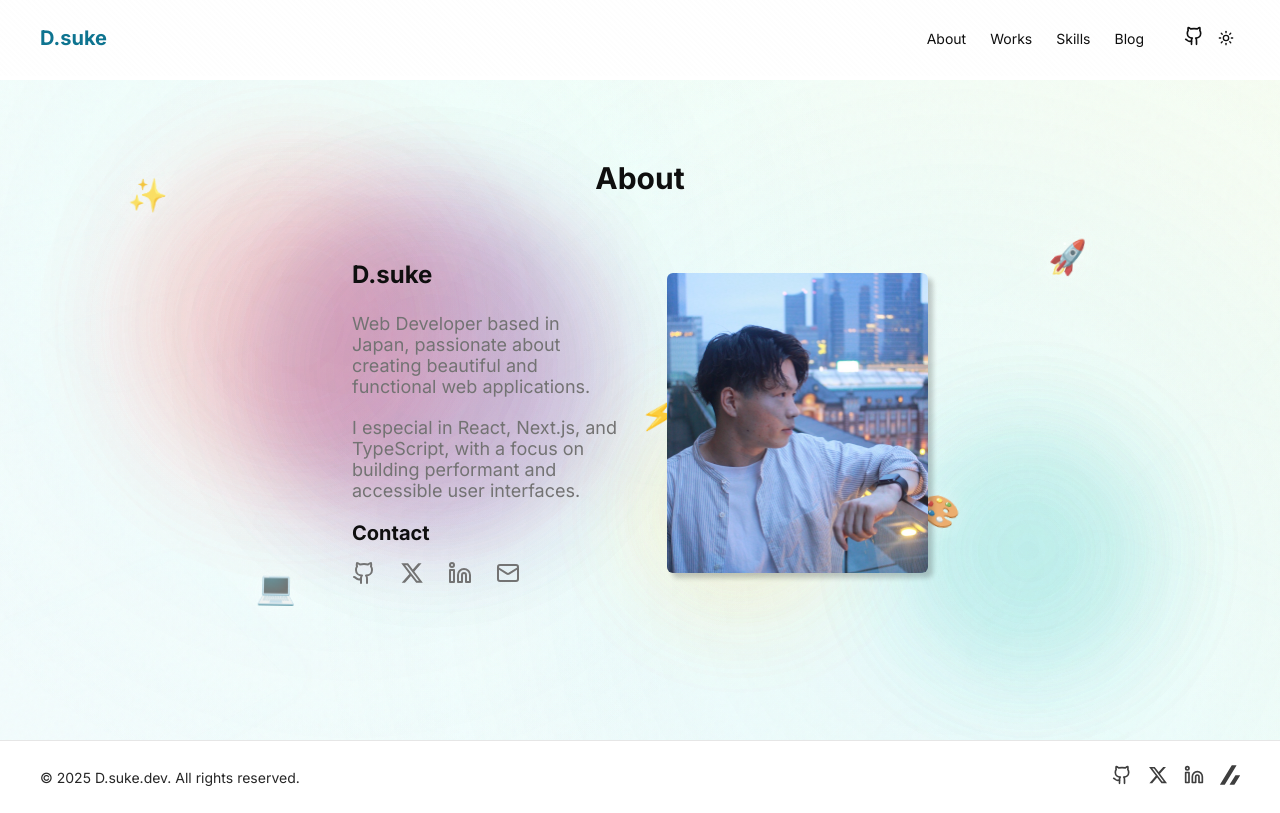
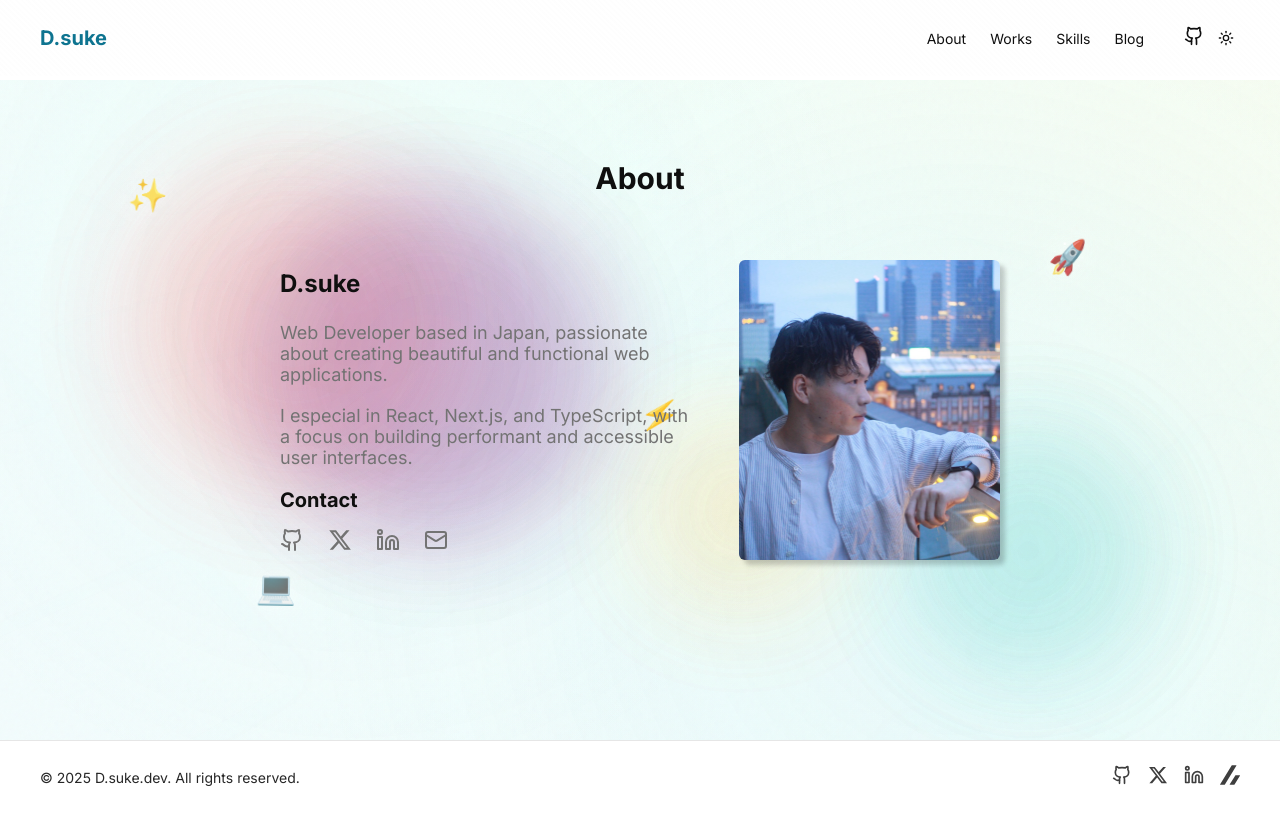
Before and after one commit to D-suke0614/d.suke.dev, a Next.js app: page /about in a window 1280 px wide. Built offline with nearby package versions, Linux system fonts and the light colour scheme.

Commit message:
feat: 横幅の調整

```diff
--- a/src/app/about/page.module.css
+++ b/src/app/about/page.module.css
@@ -13,7 +13,7 @@
 }
 
 .content {
-  max-width: 36rem;
+  max-width: 45rem;
   margin: 0 auto;
 }
 
```
